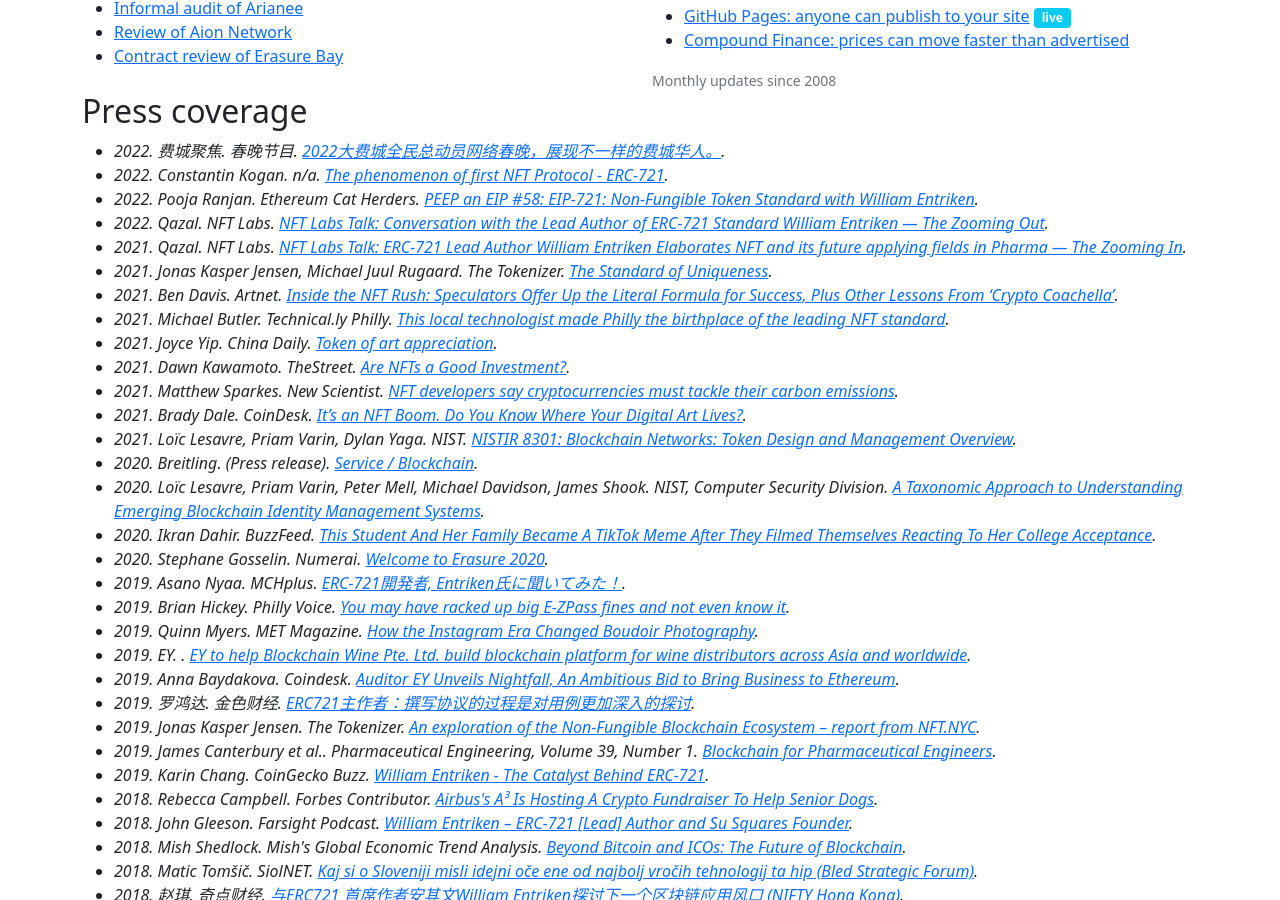
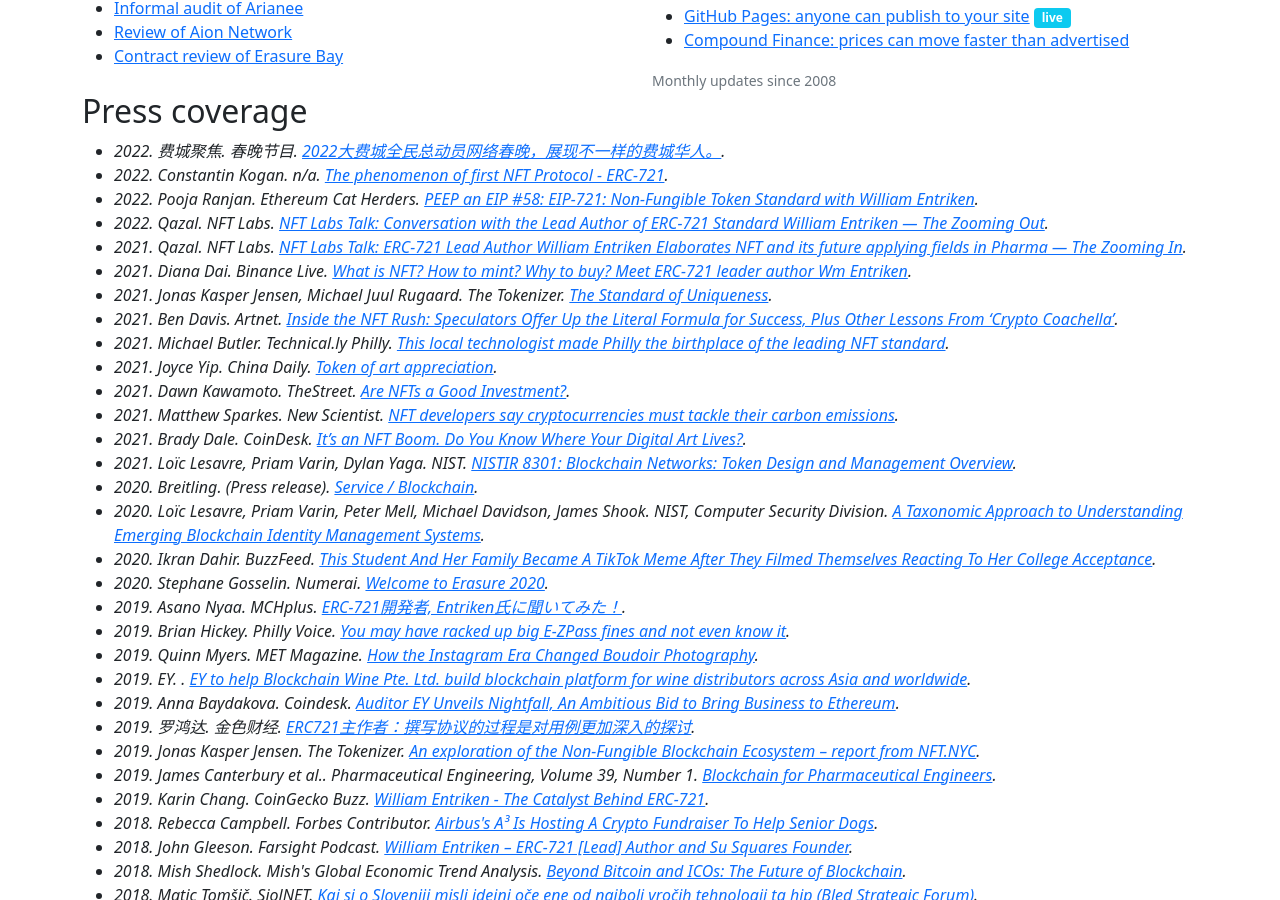
Before and after one commit to fulldecent/phor.net, a Jekyll site: the page built from index.html, in a window 1280 px wide and 900 px high, scrolled down 2428 px. Built offline with Jekyll 4.4.1, drawn with Linux system fonts in a browser that asks for light colours; nearby versions of some CDN libraries; comment, search, counter and statistics services are not loaded.

Commit message:
Add Binance Live

```diff
--- a/_data/press-coverage.json
+++ b/_data/press-coverage.json
@@ -33,6 +33,13 @@
     "publication": "NFT Labs",
     "url": "https://nftlabs.medium.com/nft-labs-talk-erc-721-lead-author-william-entriken-elaborates-nft-and-its-future-applying-fields-c02ea69f4b48",
     "title": "NFT Labs Talk: ERC-721 Lead Author William Entriken Elaborates NFT and its future applying fields in Pharma — The Zooming In"
+  },
+  {
+    "date": "2021-12-02",
+    "authors": ["Diana Dai"],
+    "publication": "Binance Live",
+    "url": "https://www.binance.com/en/live/video?roomId=2100375",
+    "title": "What is NFT? How to mint? Why to buy? Meet ERC-721 leader author Wm Entriken"
   },
   {
     "date": "2021-12-01",
```
